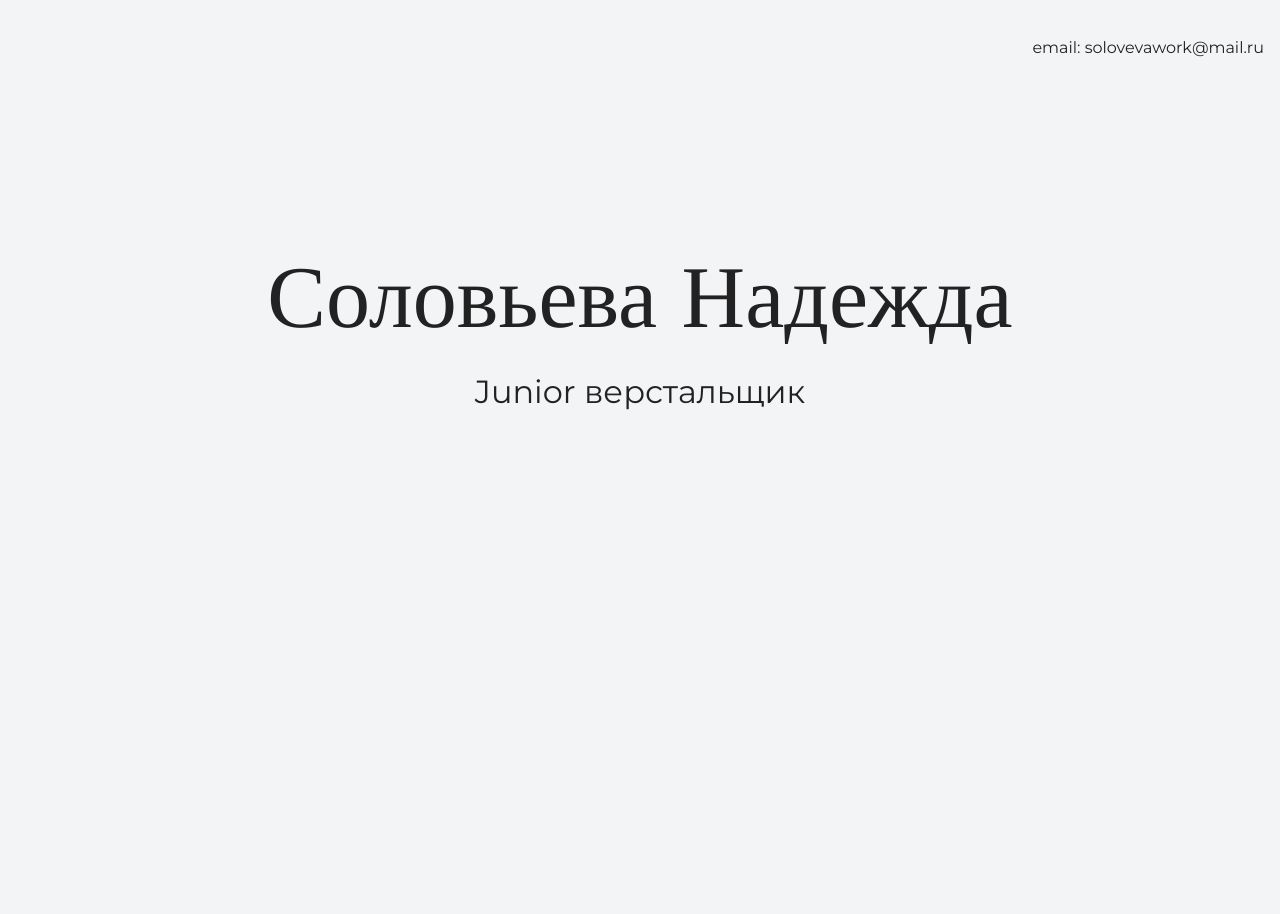
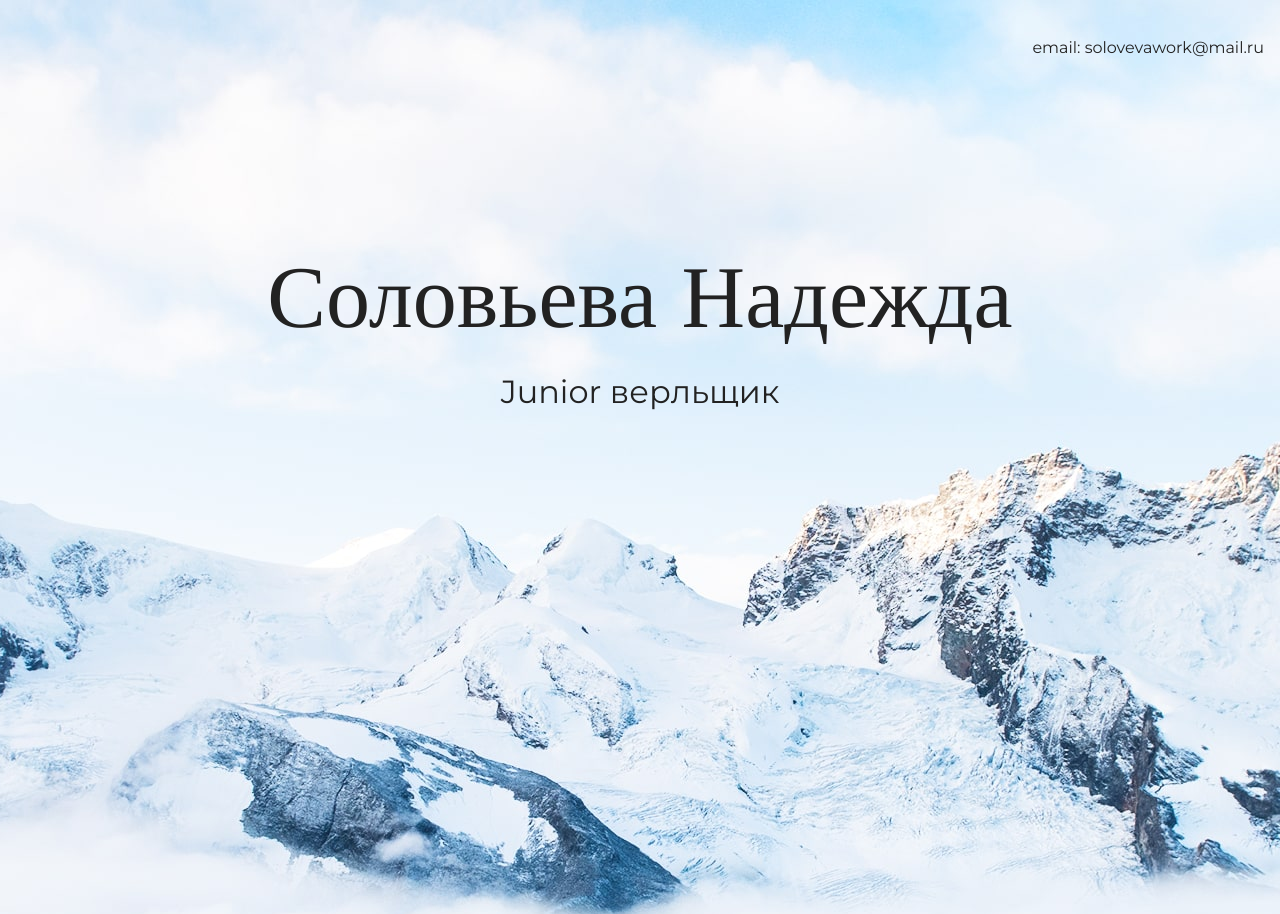
Before and after one commit to jackie-n/my-portfolio, a plain HTML site: page index.html in a window 1280 px wide. Shown: the top 914 px of the page. Drawn offline with nearby package versions, Linux system fonts and the light colour scheme.

Commit message:
add images

```diff
--- a/index.html
+++ b/index.html
@@ -17,7 +17,7 @@
     <section class="hero-image">
       <div class="container">
       <h1 class="heading">Соловьева Надежда</h1>
-      <p>Junior верстальщик</p>
+      <p>Junior верльщик</p>
       </div>
     </section>
 
```
Also changed, not shown: files/project.jpg (added), files/user.jpg (added), img/hero-bg.jpg (added), img/icon-css.svg (added), img/icon-email-footer.svg (added), img/icon-email-header.svg (added), img/icon-html.svg (added), img/icon-phone-footer.svg (added), img/icon-phone-header.svg (added).
